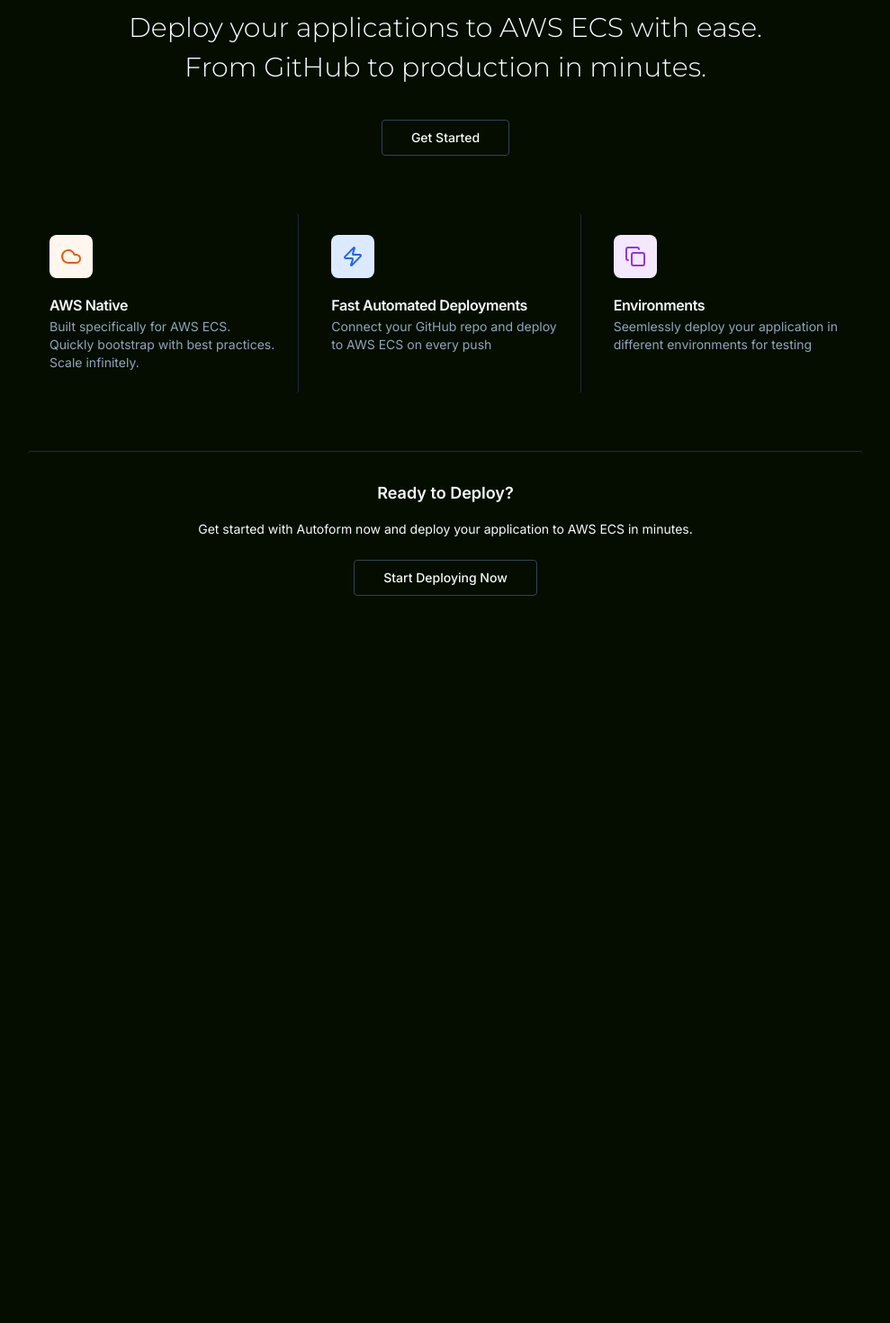
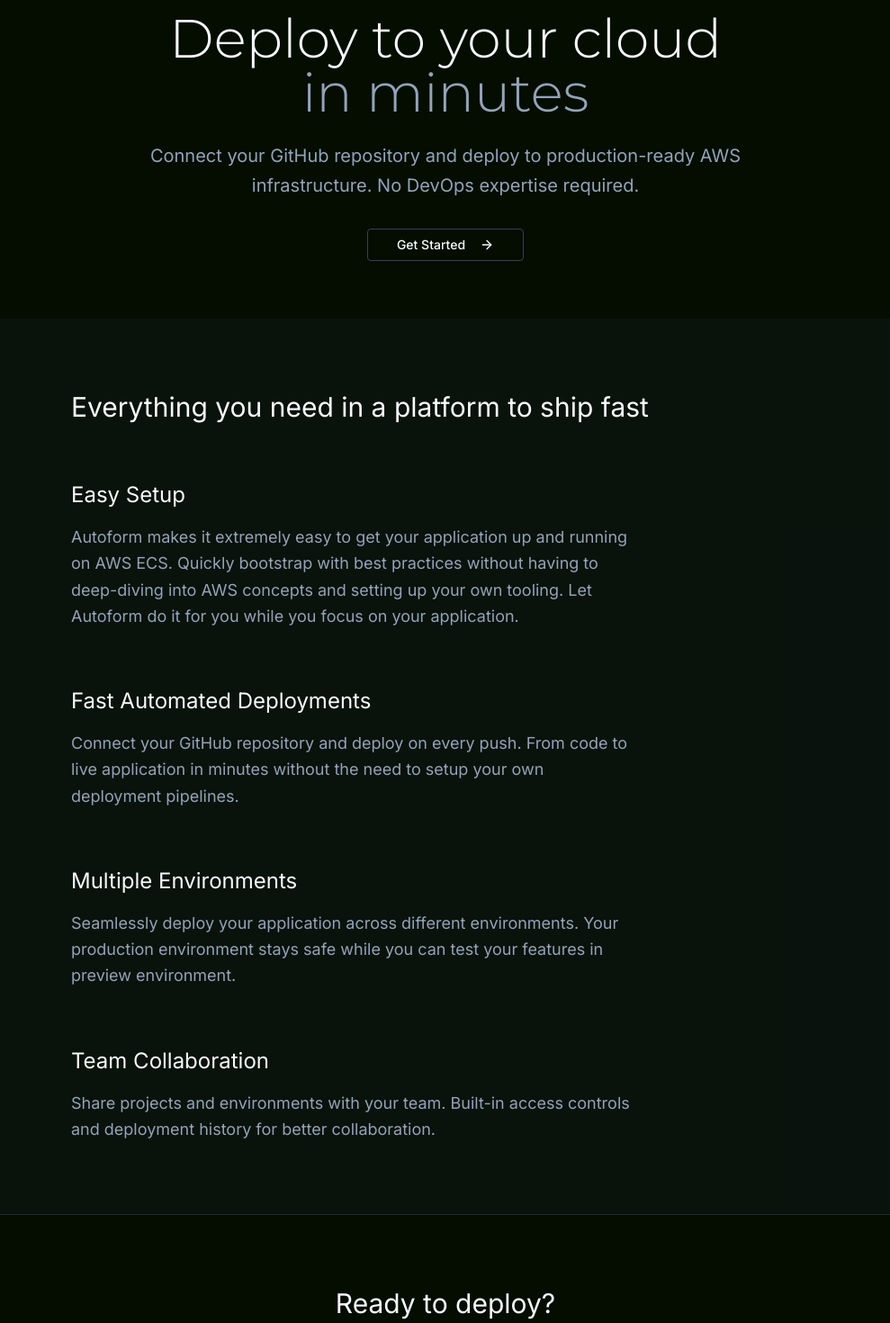
Before and after one commit to dash1291/autoform, a Next.js app in the folder frontend/: page / in a window 1280 px wide. Shown: the part 180-1650 px from the top of the page at 90% size, without its empty margins (145-1134 px from the left). Before the commit the page ends 938 px from the top, so only its background shows below. Built offline with nearby package versions, Linux system fonts and the light colour scheme; no server answers.

Commit message:
update landing page

```diff
--- a/frontend/src/app/page.tsx
+++ b/frontend/src/app/page.tsx
@@ -3,10 +3,9 @@
 import { useRouter } from 'next/navigation'
 import { useEffect } from 'react'
 import { Button } from '@/components/ui/button'
-import { Card, CardContent, CardDescription, CardHeader, CardTitle } from '@/components/ui/card'
 import { useAuth } from '@/lib/auth-client'
 import { signIn } from 'next-auth/react'
-import { Github, Zap, Users, Copy, Cloud, Trees } from 'lucide-react'
+import { Github, Zap, Users, Copy, Cloud, Trees, ArrowRight, CheckCircle } from 'lucide-react'
 
 export default function Home() {
   const { isAuthenticated, isLoading } = useAuth()
@@ -27,91 +26,117 @@ export default function Home() {
     }
   }
 
+  const features = [
+    {
+      icon: Cloud,
+      title: "Easy Setup",
+      description: "Autoform makes it extremely easy to get your application up and running on AWS ECS. Quickly bootstrap with best practices without having to deep-diving into AWS concepts and setting up your own tooling. Let Autoform do it for you while you focus on your application.",
+      iconColor: "text-orange-600",
+      iconBg: "bg-orange-50"
+    },
+    {
+      icon: Zap,
+      title: "Fast Automated Deployments",
+      description: "Connect your GitHub repository and deploy on every push. From code to live application in minutes without the need to setup your own deployment pipelines.",
+      iconColor: "text-blue-600",
+      iconBg: "bg-blue-100"
+    },
+    {
+      icon: Copy,
+      title: "Multiple Environments",
+      description: "Seamlessly deploy your application across different environments. Your production environment stays safe while you can test your features in preview environment.",
+      iconColor: "text-purple-600",
+      iconBg: "bg-purple-100"
+    },
+    {
+      icon: Users,
+      title: "Team Collaboration",
+      description: "Share projects and environments with your team. Built-in access controls and deployment history for better collaboration.",
+      iconColor: "text-green-600",
+      iconBg: "bg-green-50"
+    }
+  ]
+
   return (
     <main className="min-h-screen bg-gradient-to-br">
       {/* Hero Section */}
-      <div className="container w-full md:w-3/4 mx-auto px-4 py-16">
-        <div className="text-center mb-16 mt-16">
-          <div className="text-3xl font-light font-montserrat text-foreground mb-10 max-w-3xl mx-auto">
-            <p>
-              Deploy your applications to AWS ECS with ease.
+      <section className="pt-32 pb-16 px-4 sm:px-6 lg:px-8">
+        <div className="max-w-4xl mx-auto text-center">
+          <h1 className="text-5xl sm:text-6xl font-light font-montserrat text-foreground mb-6 leading-tight">
+            Deploy to your cloud
+            <br />
+            <span className="text-muted-foreground">in minutes</span>
+          </h1>
+          <p className="text-xl text-muted-foreground mb-8 max-w-2xl mx-auto leading-relaxed">
+            Connect your GitHub repository and deploy to production-ready AWS infrastructure.
+            No DevOps expertise required.
           </p>
-            <p className="mt-2">
-              From GitHub to production in minutes.
-            </p>
-          </div>
-          <div className="space-x-4">
+          <div className="flex flex-col sm:flex-row gap-4 justify-center">
             <Button
               onClick={handleGetStarted}
-              size="lg"
-              className="bg-background text-foreground"
+              className="bg-background text-foreground px-8 py-3"
             >
               Get Started
+              <ArrowRight className="ml-2 h-5 w-5" />
             </Button>
           </div>
         </div>
+      </section>
 
       {/* Features Section */}
+      <section className="py-20 bg-muted/20">
+        <div className="max-w-4xl mx-auto px-4 sm:px-6 lg:px-8">
           <div className="mb-16">
-          <h2 className="text-3xl font-bold text-center text-foreground mb-12">
+            <h2 className="text-3xl font-normal text-foreground mb-8">
+              Everything you need in a platform to ship fast
             </h2>
-          <div className="grid grid-cols-1 md:grid-cols-2 lg:grid-cols-3 gap-3">
-            <Card className="border-0 border-r">
-              <CardHeader>
-                <div className="w-12 h-12 bg-orange-50 rounded-lg flex items-center justify-center mb-4">
-                  <Cloud className="h-6 w-6 text-orange-600" />
           </div>
-                <CardTitle>AWS Native</CardTitle>
-                <CardDescription>
-                  Built specifically for AWS ECS. Quickly bootstrap with best practices. Scale infinitely.
-                </CardDescription>
-              </CardHeader>
-            </Card>
 
-            <Card className="border-0 border-r">
-              <CardHeader>
-                <div className="w-12 h-12 bg-blue-100 rounded-lg flex items-center justify-center mb-4">
-                  <Zap className="h-6 w-6 text-blue-600" />
+          <div className="space-y-16">
+            {features.map((feature, index) => (
+              <div key={index} className="flex flex-col w-3/4 md:flex-row items-start gap-8 mb-8">
+                <div className="flex-1">
+                  <h3 className="text-2xl font-normal text-foreground mb-4">
+                    {feature.title}
+                  </h3>
+                  <p className="text-lg text-muted-foreground leading-relaxed">
+                    {feature.description}
+                  </p>
                 </div>
-                <CardTitle>Fast Automated Deployments</CardTitle>
-                <CardDescription>
-                  Connect your GitHub repo and deploy to AWS ECS on every push
-                </CardDescription>
-              </CardHeader>
-            </Card>
+              </div>
+            ))}
+          </div>
+        </div>
+      </section>
 
 
-            <Card className="border-0">
-              <CardHeader>
-                <div className="w-12 h-12 bg-purple-100 rounded-lg flex items-center justify-center mb-4">
-                  <Copy className="h-6 w-6 text-purple-600" />
-                </div>
-                <CardTitle>Environments</CardTitle>
-                <CardDescription>
-                  Seemlessly deploy your application in different environments for testing
-                </CardDescription>
-              </CardHeader>
-            </Card>
-          </div>
-        </div>
+      {/* CTA Section */}
+      <section className="py-20 text-foreground border-t border-border">
+        <div className="max-w-4xl mx-auto px-4 sm:px-6 lg:px-8 text-center">
+          <h2 className="text-3xl font-normal mb-4">
+            Ready to deploy?
+          </h2>
+          <p className="text-xl text-muted-foreground mb-8 max-w-2xl mx-auto">
 
-        {/* Call to Action */}
-        <div className="text-center text-foreground rounded p-8 border-t w-full border-border mx-auto">
-          <h3 className="text-lg font-semibold mb-4">
-            Ready to Deploy?
-          </h3>
-          <p className="mb-6 text-sm">
-            Get started with Autoform now and deploy your application to AWS ECS in minutes.
           </p>
           <Button
             onClick={handleGetStarted}
-            size="lg"
-            className="bg-background text-foreground"
+            className="bg-background text-foreground px-8 py-3"
           >
             Start Deploying Now
+            <ArrowRight className="ml-2 h-5 w-5" />
           </Button>
         </div>
+      </section>
+
+      {/* Footer */}
+      <footer className="borderborder-border">
+        <div className="max-w-7xl mx-auto px-4 sm:px-6 lg:px-8 py-8">
+          <div className="text-center text-muted-foreground">
+            <p>&copy; 2025 Autoform. Built for developers who ship fast.</p>
           </div>
+        </div>
+      </footer>
     </main>
   )
 }
```
Lines whose indentation alone changed are shown as unchanged.
